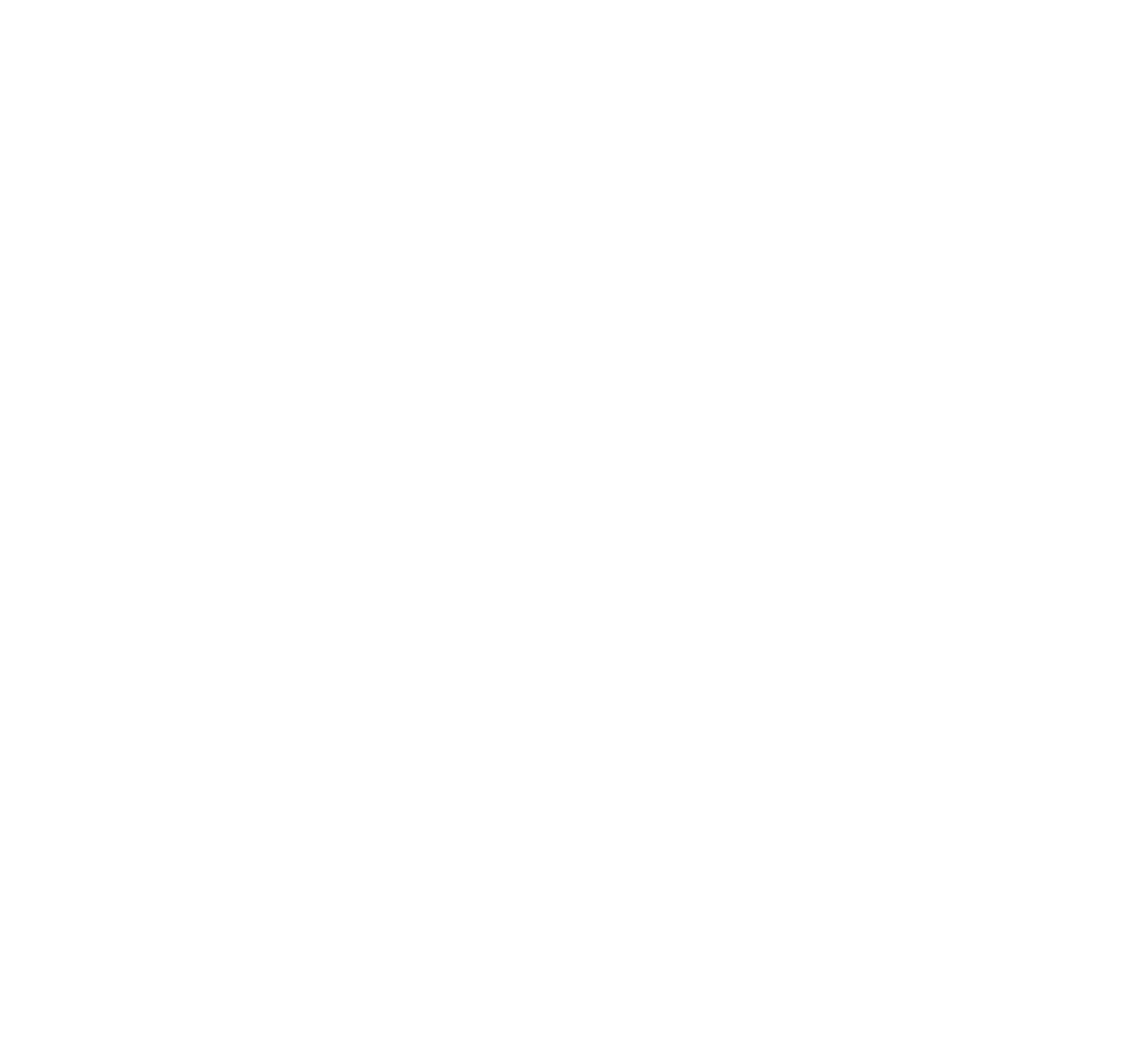
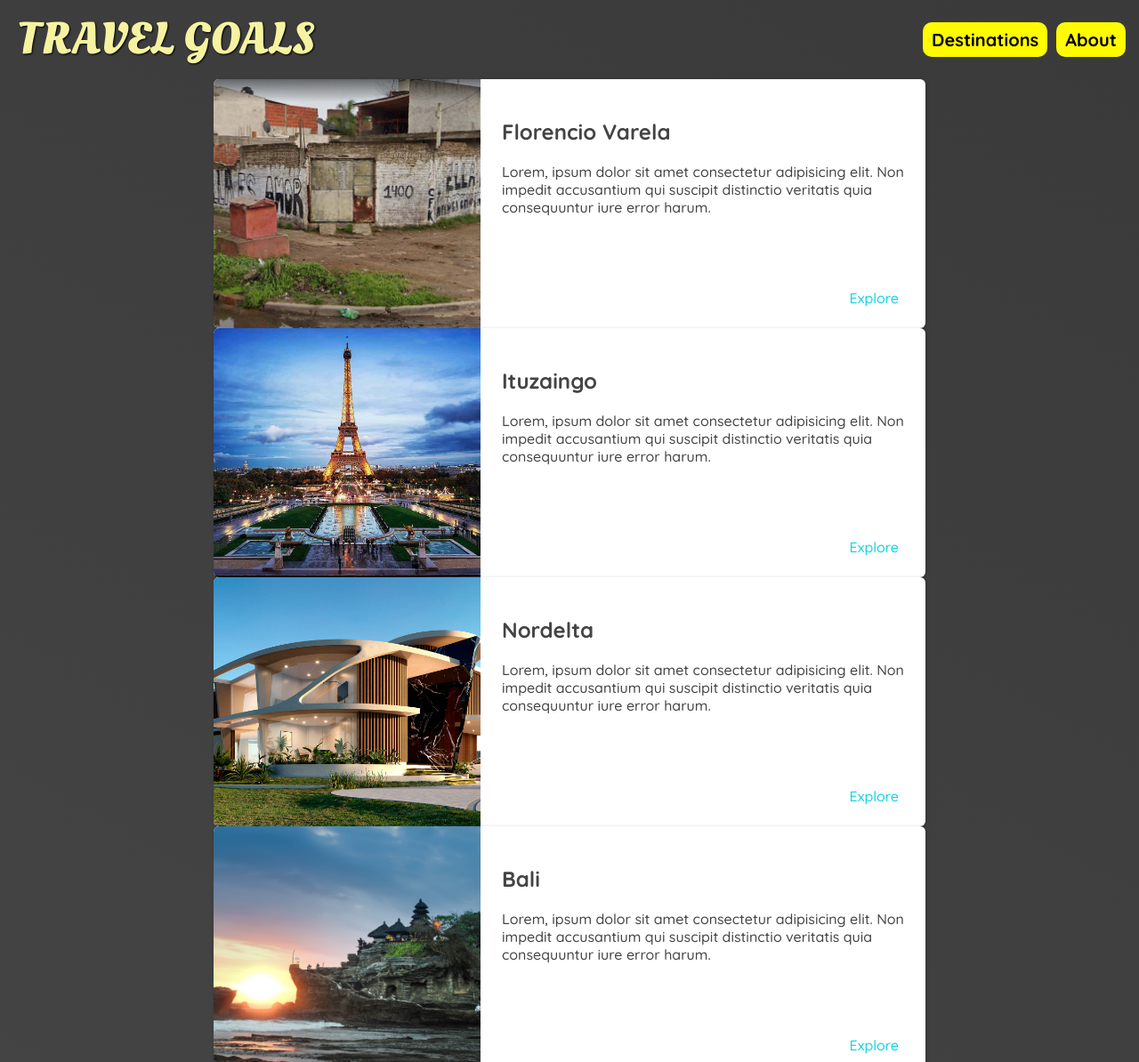
Before and after one commit to SirNando/academind-travel-page, a plain HTML site: page places.html in a window 1280 px wide. Shown: the top 1194 px of the page at 89% size. Before the commit the page ends 800 px from the top, so only its background shows below. Drawn offline with Linux system fonts and the light colour scheme.

Commit message:
Modified files

```diff
--- a/index.css
+++ b/index.css
@@ -20,6 +20,11 @@
     border-radius: 8px;
     box-shadow: 1px 2px 8px rgba(0, 0, 0, 0.5);
     object-fit: cover;
+}
+
+#highlights {
+    padding: 24px;
+    background: linear-gradient(45deg, rgb(166, 202, 234),rgb(208, 169, 133));
 }
 
 #highlights h2 {
--- /dev/null
+++ b/places.css
@@ -0,0 +1,48 @@
+body {
+  background: linear-gradient(30deg, rgb(77, 77, 77), rgb(58, 58, 58));
+  color: rgb(68, 68, 68);
+}
+
+header {
+  position: static;
+}
+main li img {
+  width: 300px;
+  height: 280px;
+  object-fit: cover;
+}
+
+main li {
+  display: flex;
+  background-color: white;
+  border-radius: 6px;
+  box-shadow: 1px 1px 4px rgba(0, 0, 0, 0.2);
+  overflow: hidden;
+}
+
+main ul {
+  width: 800px;
+  margin: 0 auto;
+}
+
+.item-content {
+  display: flex;
+  padding: 24px;
+  flex-direction: column;
+  justify-content: space-between;
+}
+
+.actions {
+  text-align: end;
+}
+
+.actions a {
+  text-decoration: none;
+  padding: 6px;
+  color: rgb(22, 211, 228);
+  border-radius: 8px;
+}
+
+.actions a:hover {
+  background-color: rgb(235, 253, 255);
+}
--- a/places.html
+++ b/places.html
@@ -0,0 +1,273 @@
+<!DOCTYPE html>
+<html lang="en">
+  <head>
+    <meta charset="UTF-8" />
+    <title>Travel goals</title>
+    <link rel="stylesheet" href="shared.css" />
+    <link rel="stylesheet" href="places.css" />
+    <link
+      href="https://fonts.googleapis.com/css2?family=Raleway:wght@700&family=Oleo+Script:wght@700&family=Quicksand:wght@300;500;700&display=swap"
+      rel="stylesheet"
+    />
+  </head>
+  <body>
+    <header id="container">
+      <div id="page-logo">
+        <!-- We use divs because we want to treat this block-type element anchor as an inline element -->
+        <a href="index.html">Travel Goals</a>
+      </div>
+      <nav>
+        <ul id="navbar">
+          <li><a href="places.html">Destinations</a></li>
+          <li><a href="">About</a></li>
+        </ul>
+      </nav>
+    </header>
+    <main>
+      <ul>
+        <li>
+          <img
+            src="/images/places/florenciovarela.jpg"
+            alt="Florencio Varela"
+          />
+          <div class="item-content">
+            <div>
+              <h2>Florencio Varela</h2>
+              <p>
+                Lorem, ipsum dolor sit amet consectetur adipisicing elit. Non
+                impedit accusantium qui suscipit distinctio veritatis quia
+                consequuntur iure error harum.
+              </p>
+            </div>
+            <div class="actions">
+              <a href="https://es.wikipedia.org/wiki/Florencio_Varela_(ciudad)"
+                >Explore</a
+              >
+            </div>
+          </div>
+        </li>
+      </ul>
+      <ul>
+        <li>
+          <img
+            src="/images/places/ituzaingo.jpg"
+            alt="Ituzaingo"
+          />
+          <div class="item-content">
+            <div>
+              <h2>Ituzaingo</h2>
+              <p>
+                Lorem, ipsum dolor sit amet consectetur adipisicing elit. Non
+                impedit accusantium qui suscipit distinctio veritatis quia
+                consequuntur iure error harum.
+              </p>
+            </div>
+            <div class="actions">
+              <a href="https://es.wikipedia.org/wiki/Ituzaing%C3%B3_(Buenos_Aires)"
+                >Explore</a
+              >
+            </div>
+          </div>
+        </li>
+      </ul>
+      <ul>
+        <li>
+          <img
+            src="/images/places/nordelta.jpg"
+            alt="Nordelta"
+          />
+          <div class="item-content">
+            <div>
+              <h2>Nordelta</h2>
+              <p>
+                Lorem, ipsum dolor sit amet consectetur adipisicing elit. Non
+                impedit accusantium qui suscipit distinctio veritatis quia
+                consequuntur iure error harum.
+              </p>
+            </div>
+            <div class="actions">
+              <a href="https://es.wikipedia.org/wiki/Nordelta"
+                >Explore</a
+              >
+            </div>
+          </div>
+        </li>
+      </ul>
+      <ul>
+        <li>
+          <img
+            src="/images/places/bali.jpg"
+            alt="Bali"
+          />
+          <div class="item-content">
+            <div>
+              <h2>Bali</h2>
+              <p>
+                Lorem, ipsum dolor sit amet consectetur adipisicing elit. Non
+                impedit accusantium qui suscipit distinctio veritatis quia
+                consequuntur iure error harum.
+              </p>
+            </div>
+            <div class="actions">
+              <a href="https://en.wikipedia.org/wiki/Bali"
+                >Explore</a
+              >
+            </div>
+          </div>
+        </li>
+      </ul>
+      <ul>
+        <li>
+          <img
+            src="/images/places/florenciovarela.jpg"
+            alt="Florencio Varela"
+          />
+          <div class="item-content">
+            <div>
+              <h2>Florencio Varela</h2>
+              <p>
+                Lorem, ipsum dolor sit amet consectetur adipisicing elit. Non
+                impedit accusantium qui suscipit distinctio veritatis quia
+                consequuntur iure error harum.
+              </p>
+            </div>
+            <div class="actions">
+              <a href="https://es.wikipedia.org/wiki/Florencio_Varela_(ciudad)"
+                >Explore</a
+              >
+            </div>
+          </div>
+        </li>
+      </ul>
+      <ul>
+        <li>
+          <img
+            src="/images/places/florenciovarela.jpg"
+            alt="Florencio Varela"
+          />
+          <div class="item-content">
+            <div>
+              <h2>Florencio Varela</h2>
+              <p>
+                Lorem, ipsum dolor sit amet consectetur adipisicing elit. Non
+                impedit accusantium qui suscipit distinctio veritatis quia
+                consequuntur iure error harum.
+              </p>
+            </div>
+            <div class="actions">
+              <a href="https://es.wikipedia.org/wiki/Florencio_Varela_(ciudad)"
+                >Explore</a
+              >
+            </div>
+          </div>
+        </li>
+      </ul>
+      <ul>
+        <li>
+          <img
+            src="/images/places/florenciovarela.jpg"
+            alt="Florencio Varela"
+          />
+          <div class="item-content">
+            <div>
+              <h2>Florencio Varela</h2>
+              <p>
+                Lorem, ipsum dolor sit amet consectetur adipisicing elit. Non
+                impedit accusantium qui suscipit distinctio veritatis quia
+                consequuntur iure error harum.
+              </p>
+            </div>
+            <div class="actions">
+              <a href="https://es.wikipedia.org/wiki/Florencio_Varela_(ciudad)"
+                >Explore</a
+              >
+            </div>
+          </div>
+        </li>
+      </ul>
+      <ul>
+        <li>
+          <img
+            src="/images/places/florenciovarela.jpg"
+            alt="Florencio Varela"
+          />
+          <div class="item-content">
+            <div>
+              <h2>Florencio Varela</h2>
+              <p>
+                Lorem, ipsum dolor sit amet consectetur adipisicing elit. Non
+                impedit accusantium qui suscipit distinctio veritatis quia
+                consequuntur iure error harum.
+              </p>
+            </div>
+            <div class="actions">
+              <a href="https://es.wikipedia.org/wiki/Florencio_Varela_(ciudad)"
+                >Explore</a
+              >
+            </div>
+          </div>
+        </li>
+      </ul>
+      <ul>
+        <li>
+          <img
+            src="/images/places/florenciovarela.jpg"
+            alt="Florencio Varela"
+          />
+          <div class="item-content">
+            <div>
+              <h2>Florencio Varela</h2>
+              <p>
+                Lorem, ipsum dolor sit amet consectetur adipisicing elit. Non
+                impedit accusantium qui suscipit distinctio veritatis quia
+                consequuntur iure error harum.
+              </p>
+            </div>
+            <div class="actions">
+              <a href="https://es.wikipedia.org/wiki/Florencio_Varela_(ciudad)"
+                >Explore</a
+              >
+            </div>
+          </div>
+        </li>
+      </ul>
+      <ul>
+        <li>
+          <img
+            src="/images/places/florenciovarela.jpg"
+            alt="Florencio Varela"
+          />
+          <div class="item-content">
+            <div>
+              <h2>Florencio Varela</h2>
+              <p>
+                Lorem, ipsum dolor sit amet consectetur adipisicing elit. Non
+                impedit accusantium qui suscipit distinctio veritatis quia
+                consequuntur iure error harum.
+              </p>
+            </div>
+            <div class="actions">
+              <a href="https://es.wikipedia.org/wiki/Florencio_Varela_(ciudad)"
+                >Explore</a
+              >
+            </div>
+          </div>
+        </li>
+      </ul>
+    </main>
+    <footer>
+      <ul id="contact-info">
+        <li class="social-media">
+          <a href="https://www.instagram.com"
+            ><img src="./images/logos/insta.png" alt="Instagram"
+          /></a>
+        </li>
+        <li class="social-media">
+          <a href="https://www.facebook.com"
+            ><img src="./images/logos/facebook.png" alt="Facebook"
+          /></a>
+        </li>
+      </ul>
+    </footer>
+  </body>
+</html>
--- a/shared.css
+++ b/shared.css
@@ -35,6 +35,24 @@ header a {
   font-size: 20px;
 }
 
+footer {
+  background: linear-gradient(45deg, rgb(59, 65, 64), rgb(12, 13, 13));
+}
+
+footer li {
+  width: 80px;
+  height: 80px;
+}
+
+footer img {
+  width: 100%;
+  height: 100%;
+}
+
+.social-media {
+  padding: 10px 20px;
+}
+
 #navbar {
   display: flex;
   justify-content: space-evenly;
@@ -58,3 +76,10 @@ header a {
   text-transform: uppercase;
   text-shadow: 1px 1px 2px rgb(0, 0, 0);
 }
+
+#contact-info {
+  display: flex;
+  width: 90%;
+  margin: auto;
+  justify-content: center;
+}
```
Also changed, not shown: index.html (+14 -1 lines), images/logos/facebook.png (added), images/logos/insta.png (added), images/places/bali.jpg (added), images/places/barcelona.jpg (added), images/places/hawaii.jpg (added), images/places/london.jpg (added), images/places/miami.jpg (added), images/places/munich.jpg (added), images/places/new-york-city.jpg (added), images/places/paris.jpg (added), images/places/sydney.jpg (added), images/places/tokyo.jpg (added), 1 other file.
